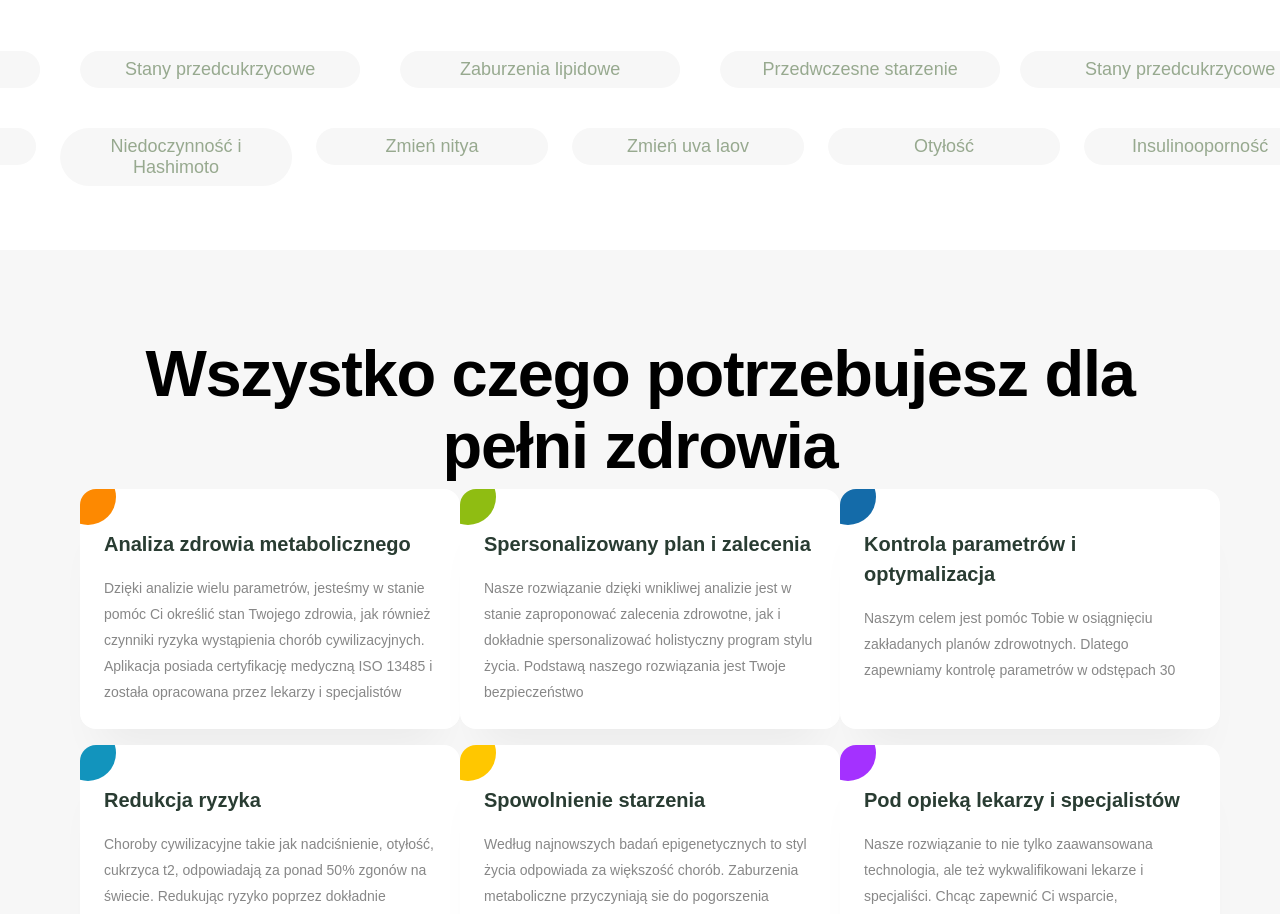
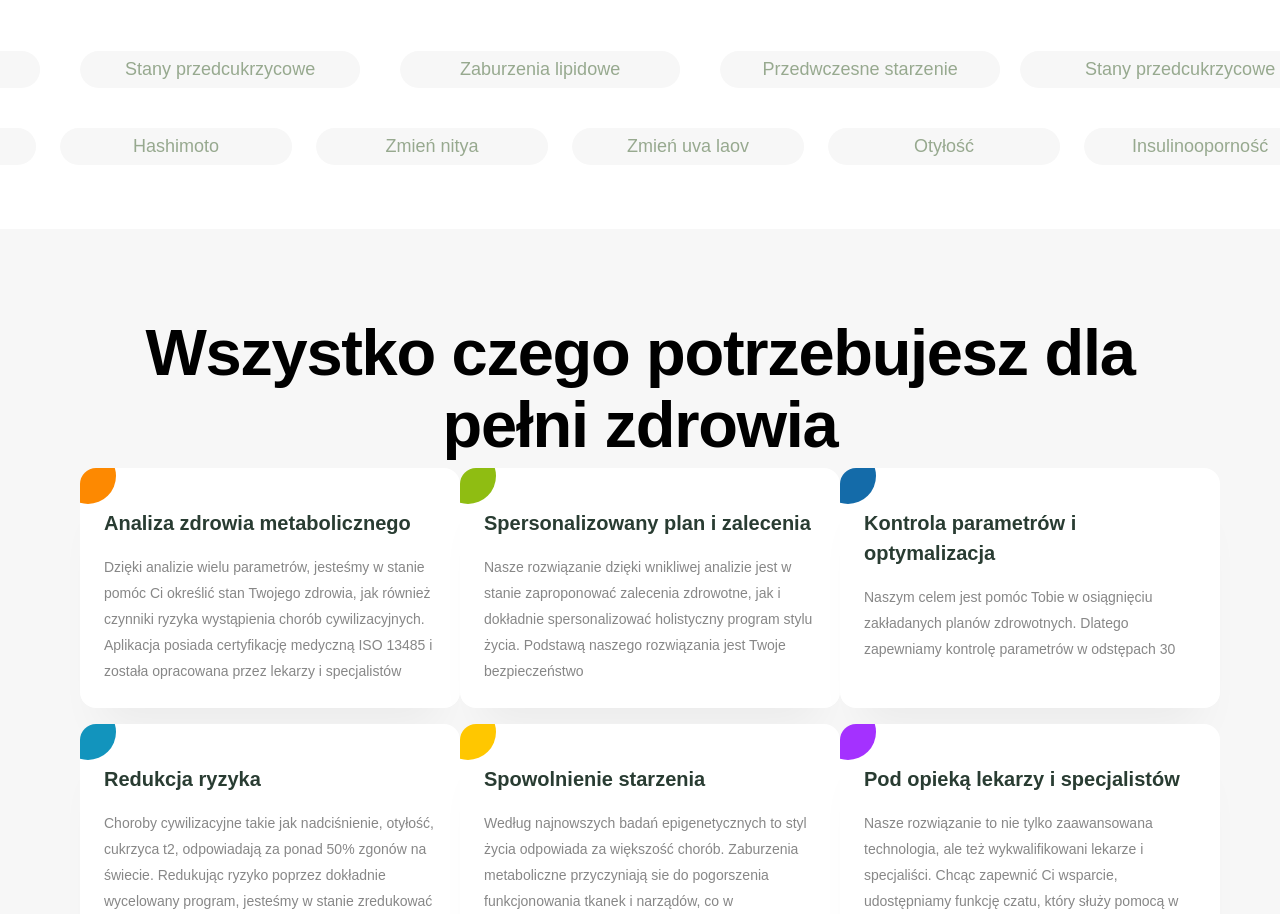
Before and after one commit to makadiyahardik/ui-webapp, a React (Create React App) app: page / in a window 1280 px wide. Shown: the part 3960-4874 px from the top of the page. Built offline with nearby package versions, Linux system fonts and the light colour scheme.

Commit message:
fix the slider issue

```diff
--- a/src/Components/Problems/Problems.js
+++ b/src/Components/Problems/Problems.js
@@ -61,7 +61,7 @@ function Problems() {
           <div className=" mx-3">
             <div className="flex justify-center items-center w-auto text-center  bg-[#F7F7F7] rounded-full p-2">
               <p className="text-[18px] font-normal leading-[19px] text-bgSeconday mx-3">
-                Niedoczynność  i Hashimoto
+                   Hashimoto
               </p>
             </div>
           </div>,
```
